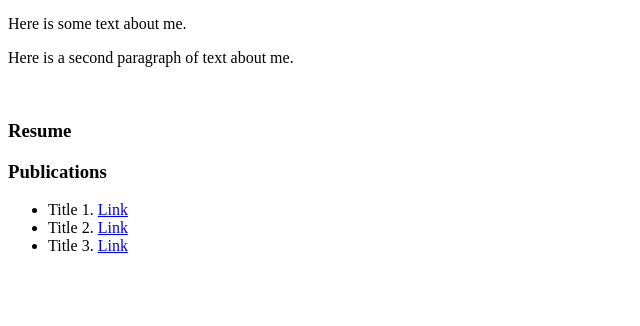
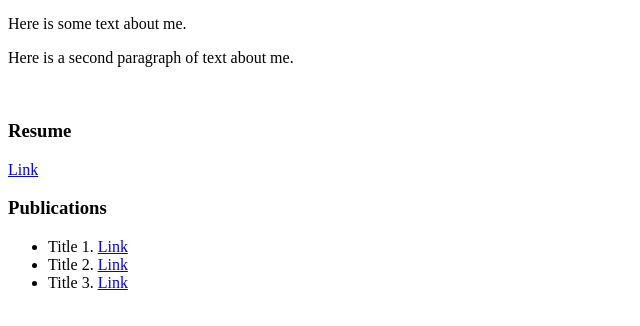
Before and after one commit to david-tabor/david-tabor.github.io, a plain HTML site: page index.html in a window 1280 px wide. Shown: the part 428-754 px from the top of the page, without its empty margins (0-640 px from the left). Drawn offline with Linux system fonts and the light colour scheme.

Commit message:
updated index to link to resume

```diff
--- a/index.html
+++ b/index.html
@@ -26,7 +26,7 @@
 
 
     <h3> Resume </h3>
-    <a href='resume.html'></a>
+    <a href='resume.html'>Link</a>
 
     <h3> Publications </h3>
 
```
